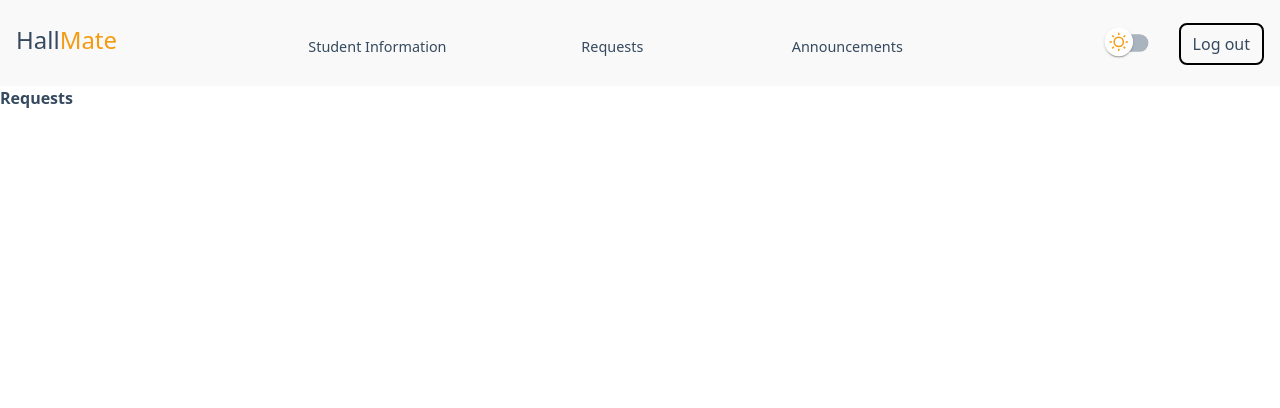
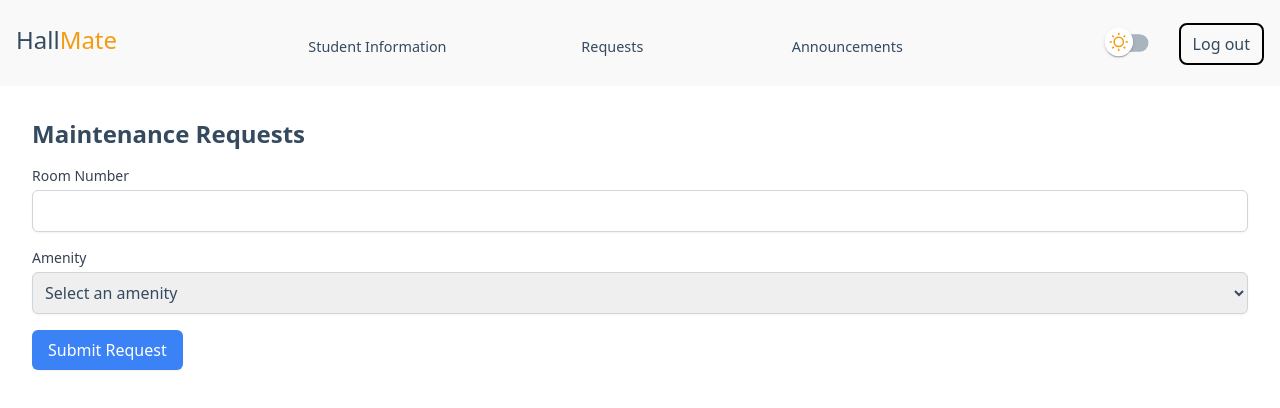
Before and after one commit to Olu-Oni/HallMate, a React (Vite) app: page /login in a window 1280 px wide. Shown: the top 408 px of the page. Built offline with nearby package versions, Linux system fonts and the light colour scheme.

Commit message:
announcement page done.
???

```diff
--- a/src/Pages/AnnouncementsPage.jsx
+++ b/src/Pages/AnnouncementsPage.jsx
@@ -1,7 +1,35 @@
+import React from 'react';
+
 const AnnouncementsPage = () => {
-    return <>
-        <h1>Announcements</h1>
-    </>
-}
+  const announcements = [
+    {
+      id: 1, // identifies the announcement
+      title: "Scheduled power outage",
+      date: "February 20, 2025",
+      content: "Due to maintenance on the schools generators, there will be a power outage from 11pm - 5am till further notice, Please prepare accordingly and make necessary arrangements."
+    },
+    {
+      id: 2,
+      title: "Hall worship",
+      date: "February 15, 2025",
+      content: "Hall worship holds every tuesday from 6:10pm - 7:10pm. Please be punctual as signing in ends by 6:25pm."
+    }
+  ];
 
-export default AnnouncementsPage
+  return (
+    <main className="p-8 flex flex-col items-center">
+      <h1 className="text-2xl font-bold mb-4">Announcements</h1>
+      <div className="space-y-4 w-full max-w-2xl">
+        {announcements.map((announcement) => (
+          <div key={announcement.id} className="p-4 border rounded shadow-sm">
+            <h2 className="text-xl font-semibold">{announcement.title}</h2>
+            <p className="text-sm text-gray-500">{announcement.date}</p>
+            <p className="mt-2">{announcement.content}</p>
+          </div>
+        ))}
+      </div>
+    </main>
+  );
+};
+
+export default AnnouncementsPage; // Exporting the AnnouncementsPage component as the default export
--- a/src/Pages/RequestsPage.jsx
+++ b/src/Pages/RequestsPage.jsx
@@ -1,7 +1,107 @@
+import React, { useState } from 'react';
+
 const RequestsPage = () => {
-    return <>
-        <h1>Requests</h1>
-    </>
-}
+  const [roomNumber, setRoomNumber] = useState('');
+  const [amenity, setAmenity] = useState('');
+  const [issue, setIssue] = useState('');
+  const [otherIssue, setOtherIssue] = useState('');
 
-export default RequestsPage
+  const handleSubmit = (e) => {
+    e.preventDefault();
+    const requestData = {
+      roomNumber,
+      amenity,
+      issue: amenity === 'others' ? otherIssue : issue,
+    };
+    console.log('Request submitted:', requestData);
+    // Here you can add the code to send the requestData to the hall admin
+  };
+
+  const issues = {
+    electrical: ['fans', 'sockets', 'light bulbs'],
+    plumbing: ['wash hand basin', 'shower', 'tap', 'wc'],
+    carpentry: ['broken beds', 'damaged lockers', 'damaged doors'],
+  };
+
+  return (
+    <main className="p-8">
+      <h1 className="text-2xl font-bold mb-4">Maintenance Requests</h1>
+      <form onSubmit={handleSubmit} className="space-y-4">
+        <div>
+          <label htmlFor="roomNumber" className="block text-sm font-medium text-gray-700">
+            Room Number
+          </label>
+          <input
+            type="text"
+            id="roomNumber"
+            value={roomNumber}
+            onChange={(e) => setRoomNumber(e.target.value)}
+            className="mt-1 block w-full border border-gray-300 rounded-md shadow-sm p-2"
+            required
+          />
+        </div>
+        <div>
+          <label htmlFor="amenity" className="block text-sm font-medium text-gray-700">
+            Amenity
+          </label>
+          <select
+            id="amenity"
+            value={amenity}
+            onChange={(e) => setAmenity(e.target.value)}
+            className="mt-1 block w-full border border-gray-300 rounded-md shadow-sm p-2"
+            required
+          >
+            <option value="">Select an amenity</option>
+            <option value="electrical">Electrical</option>
+            <option value="plumbing">Plumbing</option>
+            <option value="carpentry">Carpentry</option>
+            <option value="others">Others</option>
+          </select>
+        </div>
+        {amenity && amenity !== 'others' && (
+          <div>
+            <label htmlFor="issue" className="block text-sm font-medium text-gray-700">
+              Issue
+            </label>
+            <select
+              id="issue"
+              value={issue}
+              onChange={(e) => setIssue(e.target.value)}
+              className="mt-1 block w-full border border-gray-300 rounded-md shadow-sm p-2"
+              required
+            >
+              <option value="">Select an issue</option>
+              {issues[amenity].map((issue) => (
+                <option key={issue} value={issue}>
+                  {issue}
+                </option>
+              ))}
+            </select>
+          </div>
+        )}
+        {amenity === 'others' && (
+          <div>
+            <label htmlFor="otherIssue" className="block text-sm font-medium text-gray-700">
+              Describe the issue
+            </label>
+            <textarea
+              id="otherIssue"
+              value={otherIssue}
+              onChange={(e) => setOtherIssue(e.target.value)}
+              className="mt-1 block w-full border border-gray-300 rounded-md shadow-sm p-2"
+              required
+            />
+          </div>
+        )}
+        <button
+          type="submit"
+          className="mt-4 bg-blue-500 text-white py-2 px-4 rounded-md shadow-sm hover:bg-blue-600"
+        >
+          Submit Request
+        </button>
+      </form>
+    </main>
+  );
+};
+
+export default RequestsPage;
--- a/src/Pages/StudentInfoPage.jsx
+++ b/src/Pages/StudentInfoPage.jsx
@@ -3,9 +3,9 @@ import UserCircle from "../Components/svg/UserCircle";
 const StudentInfoPage = () => {
   const studentInfo = {
     id: "21/3188",
-    name: "Jhon Doe",
+    name: "John Doe",
     merits: 30,
-    Full_Name: "Jhon Micheal Doe",
+    Full_Name: "John Micheal Doe",
     Course_of_Study: "Information Technology",
     Department: "information Technology",
     Faculty: "Computing and Engineering Sciences",
```
